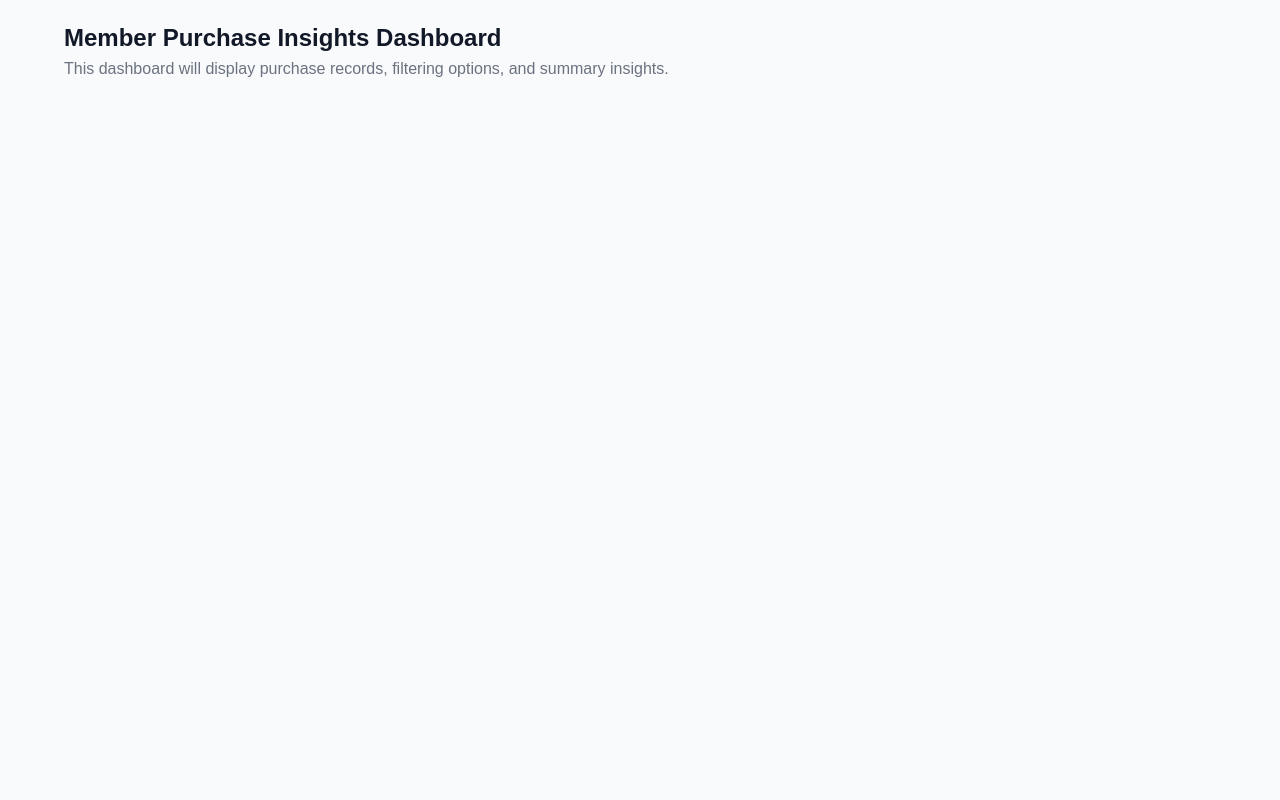
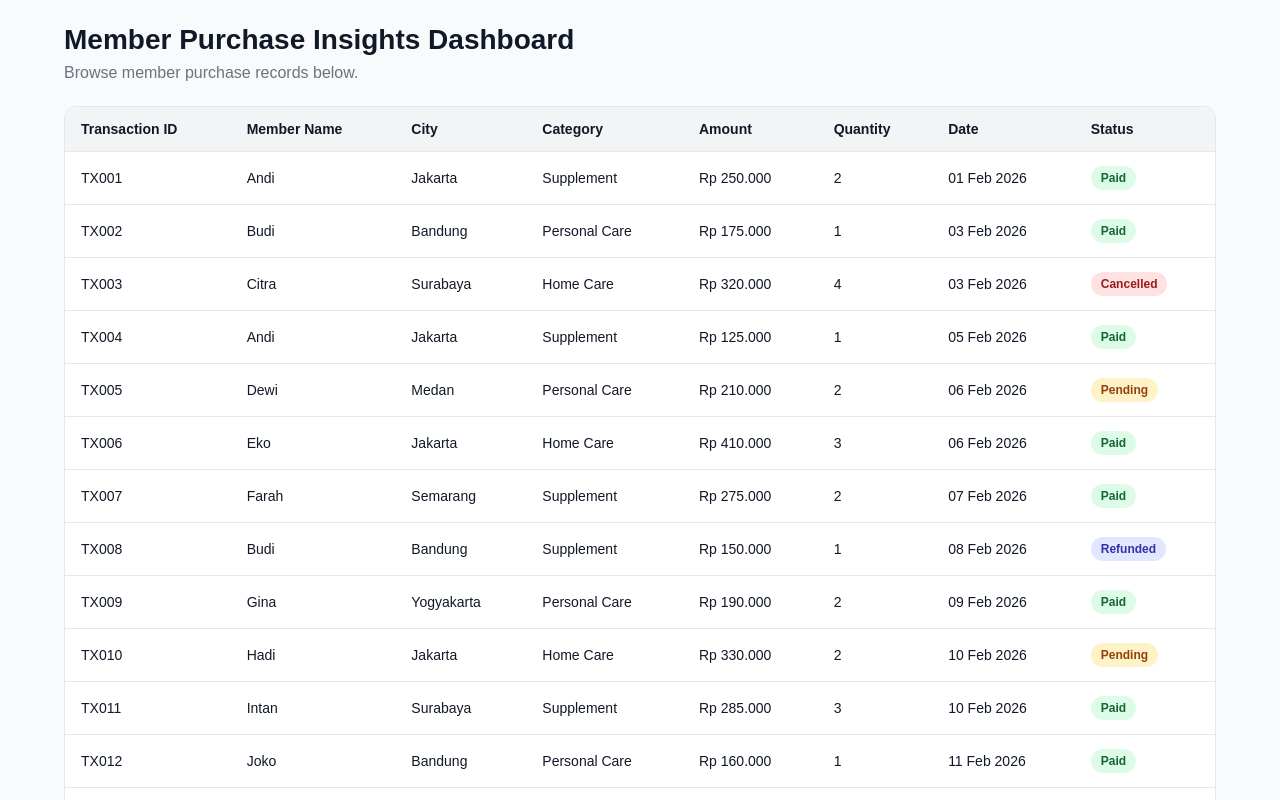
Before and after one commit to harisnaufal/member-purchase-dashboard, a Next.js app: page / in a window 1280 px wide. Shown: the top 800 px of the page. Built offline with nearby package versions, Linux system fonts and the light colour scheme.

Commit message:
feat: render purchase table with formatted date and status badges

```diff
--- a/app/globals.css
+++ b/app/globals.css
@@ -17,11 +17,72 @@ body {
 }
 
 .title {
-  font-size: 24px;
-  font-weight: 600;
+  font-size: 28px;
+  font-weight: 700;
   margin-bottom: 8px;
 }
 
 .subtitle {
   color: #6b7280;
+  margin-bottom: 24px;
 }
+
+.table-wrapper {
+  overflow-x: auto;
+  background-color: #ffffff;
+  border: 1px solid #e5e7eb;
+  border-radius: 12px;
+}
+
+.purchase-table {
+  width: 100%;
+  border-collapse: collapse;
+  min-width: 900px;
+}
+
+.purchase-table th,
+.purchase-table td {
+  padding: 14px 16px;
+  text-align: left;
+  border-bottom: 1px solid #e5e7eb;
+  font-size: 14px;
+}
+
+.purchase-table th {
+  background-color: #f3f4f6;
+  font-weight: 600;
+}
+
+.purchase-table tbody tr:hover {
+  background-color: #f9fafb;
+}
+
+.status-chip {
+  display: inline-block;
+  padding: 5px 10px;
+  border-radius: 99px;
+  font-size: 12px;
+  font-weight: 700;
+  text-transform: capitalize;
+}
+
+/* Variants */
+.status-paid {
+  background-color: #dcfce7;
+  color: #166534;
+}
+
+.status-pending {
+  background-color: #fef3c7;
+  color: #92400e;
+}
+
+.status-cancelled {
+  background-color: #fee2e2;
+  color: #991b1b;
+}
+
+.status-refunded {
+  background-color: #e0e7ff;
+  color: #3730a3;
+}
--- a/app/page.tsx
+++ b/app/page.tsx
@@ -1,12 +1,47 @@
+import { purchases } from "@/data/purchase";
+import { formatCurrency, formatDate, getStatusClass } from "@/helpers/utils";
+
 export default function Home() {
   return (
     <main className="container">
       <h1 className="title">Member Purchase Insights Dashboard</h1>
+      <p className="subtitle">Browse member purchase records below.</p>
 
-      <p className="subtitle">
-        This dashboard will display purchase records, filtering options, and
-        summary insights.
-      </p>
+      <div className="table-wrapper">
+        <table className="purchase-table">
+          <thead>
+            <tr>
+              <th>Transaction ID</th>
+              <th>Member Name</th>
+              <th>City</th>
+              <th>Category</th>
+              <th>Amount</th>
+              <th>Quantity</th>
+              <th>Date</th>
+              <th>Status</th>
+            </tr>
+          </thead>
+
+          <tbody>
+            {purchases.map((purchase) => (
+              <tr key={purchase.id}>
+                <td>{purchase.id}</td>
+                <td>{purchase.memberName}</td>
+                <td>{purchase.city}</td>
+                <td>{purchase.category}</td>
+                <td>{formatCurrency(purchase.amount)}</td>
+                <td>{purchase.quantity}</td>
+                <td>{formatDate(purchase.date)}</td>
+                <td>
+                  <span className={getStatusClass(purchase.status)}>
+                    {purchase.status}
+                  </span>
+                </td>
+              </tr>
+            ))}
+          </tbody>
+        </table>
+      </div>
     </main>
   );
 }
--- /dev/null
+++ b/helpers/utils.ts
@@ -0,0 +1,28 @@
+import moment from "moment";
+
+export const formatCurrency = (value: number) => {
+  return new Intl.NumberFormat("id-ID", {
+    style: "currency",
+    currency: "IDR",
+    maximumFractionDigits: 0,
+  }).format(value);
+};
+
+export const formatDate = (date: string) => {
+  return moment(date).format("DD MMM YYYY");
+};
+
+export const getStatusClass = (status: string) => {
+  switch (status) {
+    case "paid":
+      return "status-chip status-paid";
+    case "pending":
+      return "status-chip status-pending";
+    case "cancelled":
+      return "status-chip status-cancelled";
+    case "refunded":
+      return "status-chip status-refunded";
+    default:
+      return "status-chip";
+  }
+};
--- a/package.json
+++ b/package.json
@@ -9,6 +9,7 @@
     "lint": "eslint"
   },
   "dependencies": {
+    "moment": "^2.30.1",
     "next": "16.2.0",
     "react": "19.2.4",
     "react-dom": "19.2.4"
```
